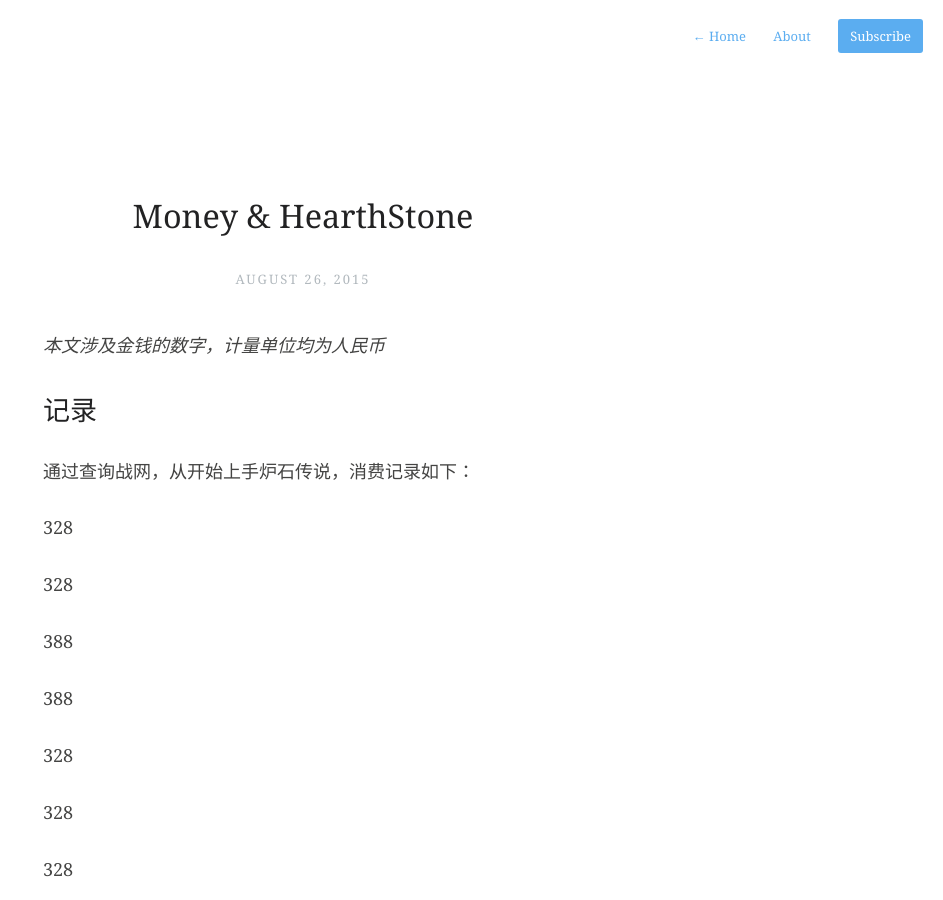
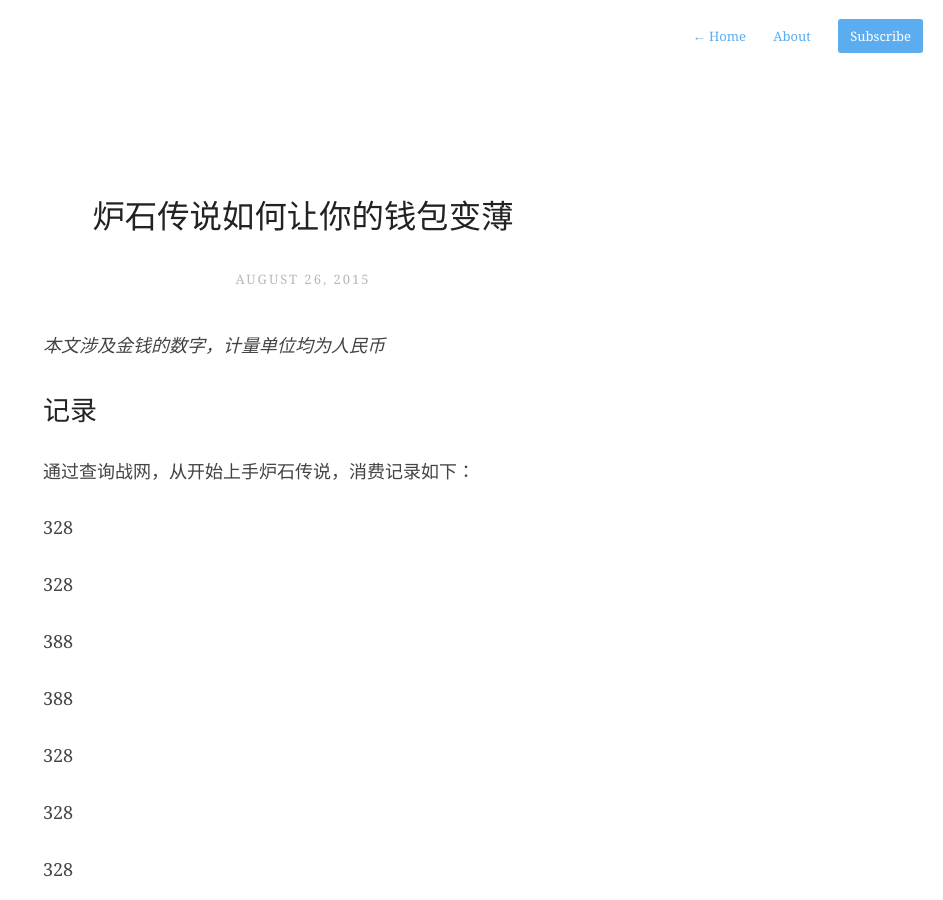
Before and after one commit to dragonhnd/supergrubby_simple, a Jekyll site: the page built from _posts/2015-08-26-money-hearthstone.md, in a window 1280 px wide and 900 px high. Shown: the whole window, without its empty margins (337-1280 px from the left). Built offline with Jekyll 4.4.1, drawn with Linux system fonts in a browser that asks for light colours; nearby versions of some CDN libraries; Markdown is read by kramdown in place of the engine named in the settings.

Commit message:
update posts

```diff
--- a/_posts/2015-08-26-money-hearthstone.md
+++ b/_posts/2015-08-26-money-hearthstone.md
@@ -1,7 +1,7 @@
 ---
-title: "Money & HearthStone"
+title: "炉石传说如何让你的钱包变薄"
 date: 2015-08-26 12:27:31
-description: Game Analysis
+description: 随笔
 ---
 
 *本文涉及金钱的数字，计量单位均为人民币*
```
Also changed, not shown: _posts/2015-07-28-stand-alone-complex.md (+1 -1 lines), _posts/2015-09-23-arno-words.md (+1 -1 lines), _posts/2015-10-07-about-learn.md (+1 -1 lines).
